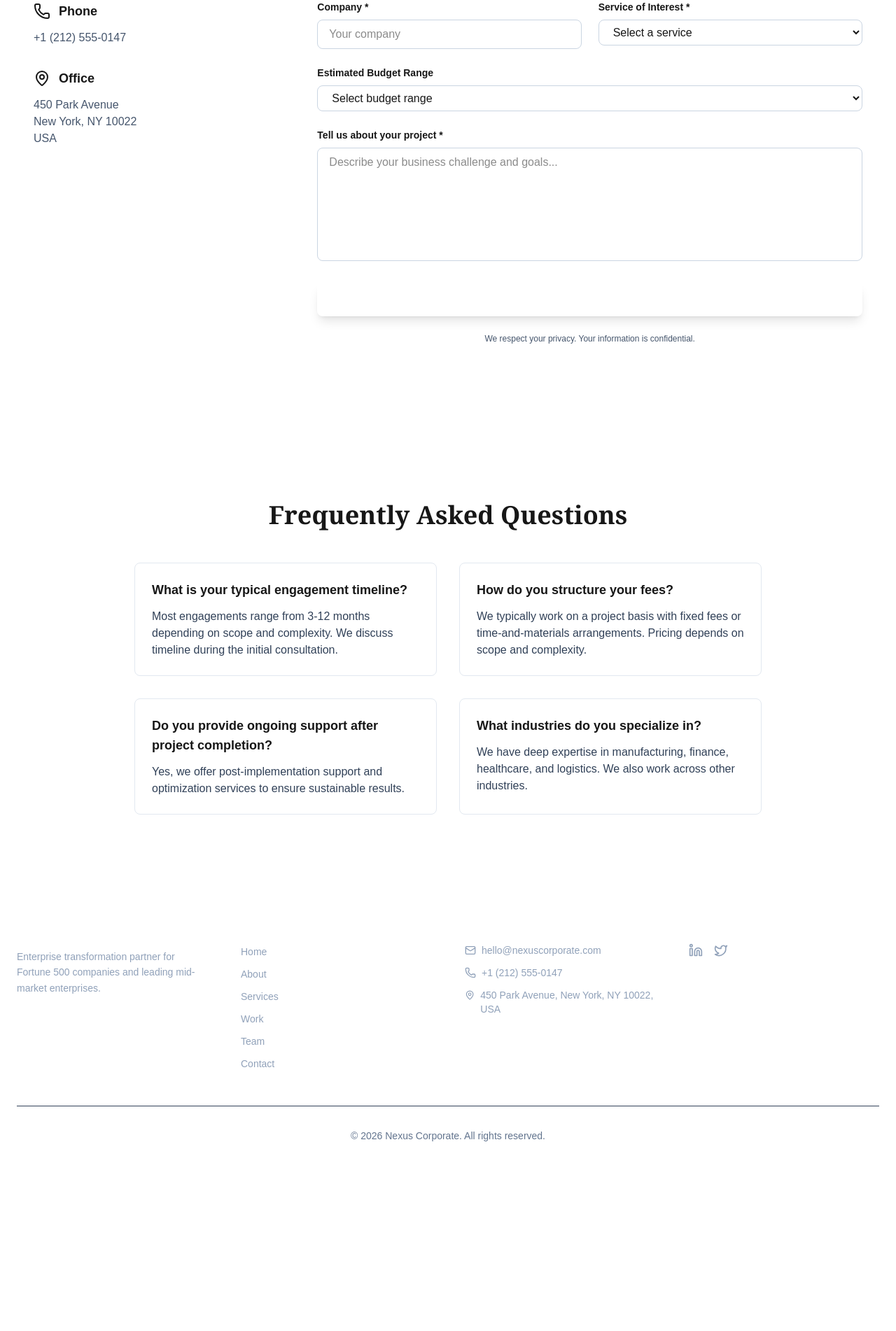
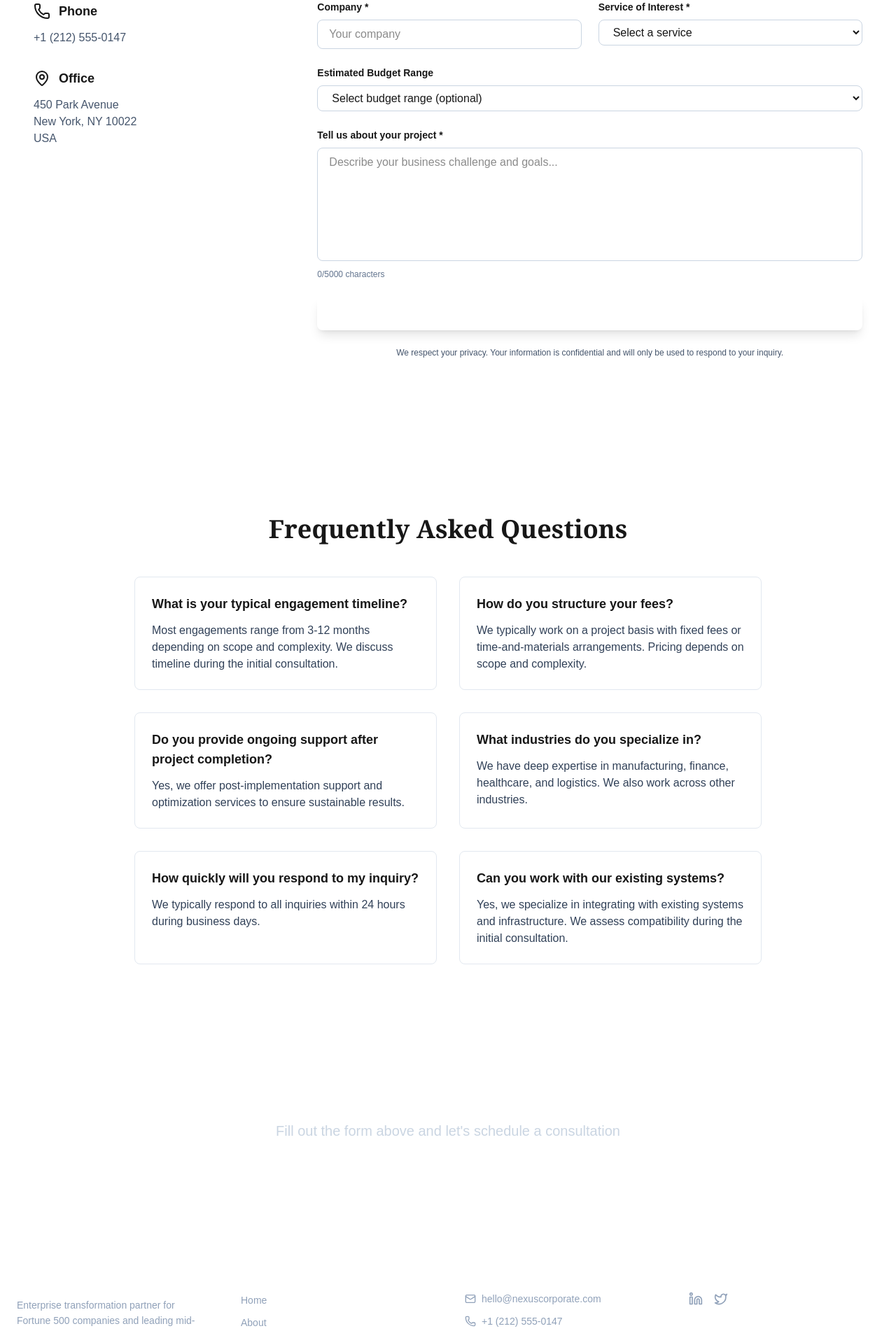
Before and after one commit to primyst/nexus, a Next.js app in the folder my-app/: page /contact in a window 1280 px wide. Shown: the part 500-2402 px from the top of the page at 70% size. Before the commit the page ends 2197 px from the top, so only its background shows below. Built offline with nearby package versions, Linux system fonts and the light colour scheme.

Commit message:
Update page.tsx

```diff
--- a/my-app/app/contact/page.tsx
+++ b/my-app/app/contact/page.tsx
@@ -1,7 +1,7 @@
 'use client';
 import { useState } from 'react';
 import Link from 'next/link';
-import { Mail, Phone, MapPin, CheckCircle } from 'lucide-react';
+import { Mail, Phone, MapPin, CheckCircle, AlertCircle } from 'lucide-react';
 
 export default function ContactPage() {
   const [formData, setFormData] = useState({
@@ -14,16 +14,19 @@ export default function ContactPage() {
   });
 
   const [submitted, setSubmitted] = useState(false);
+  const [error, setError] = useState('');
   const [loading, setLoading] = useState(false);
 
   const handleChange = (e: React.ChangeEvent<HTMLInputElement | HTMLTextAreaElement | HTMLSelectElement>) => {
     const { name, value } = e.target;
     setFormData((prev) => ({ ...prev, [name]: value }));
+    setError(''); // Clear error when user starts typing
   };
 
   const handleSubmit = async (e: React.FormEvent) => {
     e.preventDefault();
     setLoading(true);
+    setError('');
 
     try {
       const response = await fetch('/api/contact', {
@@ -32,13 +35,20 @@ export default function ContactPage() {
         body: JSON.stringify(formData),
       });
 
+      const data = await response.json();
+
       if (response.ok) {
         setSubmitted(true);
         setFormData({ name: '', email: '', company: '', service: '', budget: '', message: '' });
+
+        // Hide success message after 5 seconds
         setTimeout(() => setSubmitted(false), 5000);
+      } else {
+        setError(data.error || 'An error occurred. Please try again.');
       }
-    } catch (error) {
-      console.error('Error submitting form:', error);
+    } catch (err) {
+      console.error('Error submitting form:', err);
+      setError('Network error. Please check your connection and try again.');
     } finally {
       setLoading(false);
     }
@@ -110,15 +120,29 @@ export default function ContactPage() {
             {/* Contact Form */}
             <div className="md:col-span-2">
               {submitted ? (
-                <div className="bg-green-50 border-2 border-green-200 rounded-lg p-8 text-center">
+                <div className="bg-green-50 border-2 border-green-200 rounded-lg p-8 text-center animate-fade-in">
                   <CheckCircle className="text-green-600 mx-auto mb-4" size={48} />
                   <h3 className="text-2xl font-bold text-green-900 mb-2">Thank You!</h3>
-                  <p className="text-green-700">
+                  <p className="text-green-700 mb-4">
                     We've received your inquiry and will get back to you within 24 hours.
+                  </p>
+                  <p className="text-sm text-green-600">
+                    Check your email for confirmation.
                   </p>
                 </div>
               ) : (
                 <form onSubmit={handleSubmit} className="space-y-6">
+                  {/* Error Message */}
+                  {error && (
+                    <div className="bg-red-50 border-2 border-red-200 rounded-lg p-4 flex items-start gap-3">
+                      <AlertCircle className="text-red-600 flex-shrink-0 mt-0.5" size={20} />
+                      <div>
+                        <p className="text-red-900 font-semibold">Error</p>
+                        <p className="text-red-700 text-sm">{error}</p>
+                      </div>
+                    </div>
+                  )}
+
                   <div className="grid md:grid-cols-2 gap-6">
                     <div>
                       <label className="block text-sm font-semibold text-brand-dark mb-2">
@@ -130,7 +154,9 @@ export default function ContactPage() {
                         value={formData.name}
                         onChange={handleChange}
                         required
-                        className="w-full px-4 py-2 border border-slate-300 rounded-lg focus:outline-none focus:border-brand-accent"
+                        minLength={2}
+                        maxLength={100}
+                        className="w-full px-4 py-2 border border-slate-300 rounded-lg focus:outline-none focus:border-brand-accent focus:ring-2 focus:ring-brand-accent/20 transition-all"
                         placeholder="Your name"
                       />
                     </div>
@@ -144,7 +170,7 @@ export default function ContactPage() {
                         value={formData.email}
                         onChange={handleChange}
                         required
-                        className="w-full px-4 py-2 border border-slate-300 rounded-lg focus:outline-none focus:border-brand-accent"
+                        className="w-full px-4 py-2 border border-slate-300 rounded-lg focus:outline-none focus:border-brand-accent focus:ring-2 focus:ring-brand-accent/20 transition-all"
                         placeholder="your@email.com"
                       />
                     </div>
@@ -161,7 +187,9 @@ export default function ContactPage() {
                         value={formData.company}
                         onChange={handleChange}
                         required
-                        className="w-full px-4 py-2 border border-slate-300 rounded-lg focus:outline-none focus:border-brand-accent"
+                        minLength={2}
+                        maxLength={100}
+                        className="w-full px-4 py-2 border border-slate-300 rounded-lg focus:outline-none focus:border-brand-accent focus:ring-2 focus:ring-brand-accent/20 transition-all"
                         placeholder="Your company"
                       />
                     </div>
@@ -174,7 +202,7 @@ export default function ContactPage() {
                         value={formData.service}
                         onChange={handleChange}
                         required
-                        className="w-full px-4 py-2 border border-slate-300 rounded-lg focus:outline-none focus:border-brand-accent"
+                        className="w-full px-4 py-2 border border-slate-300 rounded-lg focus:outline-none focus:border-brand-accent focus:ring-2 focus:ring-brand-accent/20 transition-all"
                       >
                         <option value="">Select a service</option>
                         <option value="supply-chain">Supply Chain Optimization</option>
@@ -194,9 +222,9 @@ export default function ContactPage() {
                       name="budget"
                       value={formData.budget}
                       onChange={handleChange}
-                      className="w-full px-4 py-2 border border-slate-300 rounded-lg focus:outline-none focus:border-brand-accent"
+                      className="w-full px-4 py-2 border border-slate-300 rounded-lg focus:outline-none focus:border-brand-accent focus:ring-2 focus:ring-brand-accent/20 transition-all"
                     >
-                      <option value="">Select budget range</option>
+                      <option value="">Select budget range (optional)</option>
                       <option value="250k-500k">$250K - $500K</option>
                       <option value="500k-1m">$500K - $1M</option>
                       <option value="1m-2m">$1M - $2M</option>
@@ -213,22 +241,34 @@ export default function ContactPage() {
                       value={formData.message}
                       onChange={handleChange}
                       required
+                      minLength={10}
+                      maxLength={5000}
                       rows={6}
-                      className="w-full px-4 py-2 border border-slate-300 rounded-lg focus:outline-none focus:border-brand-accent resize-none"
+                      className="w-full px-4 py-2 border border-slate-300 rounded-lg focus:outline-none focus:border-brand-accent focus:ring-2 focus:ring-brand-accent/20 transition-all resize-none"
                       placeholder="Describe your business challenge and goals..."
                     />
+                    <p className="text-xs text-slate-500 mt-1">
+                      {formData.message.length}/5000 characters
+                    </p>
                   </div>
 
                   <button
                     type="submit"
                     disabled={loading}
-                    className="w-full bg-brand-accent text-white px-8 py-3 rounded-lg font-semibold hover:bg-brand-blue transition-all duration-300 shadow-lg hover:shadow-xl disabled:opacity-50 disabled:cursor-not-allowed"
+                    className="w-full bg-brand-accent text-white px-8 py-3 rounded-lg font-semibold hover:bg-brand-blue transition-all duration-300 shadow-lg hover:shadow-xl disabled:opacity-50 disabled:cursor-not-allowed disabled:hover:bg-brand-accent"
                   >
-                    {loading ? 'Sending...' : 'Send Inquiry'}
+                    {loading ? (
+                      <span className="flex items-center justify-center gap-2">
+                        <span className="w-4 h-4 border-2 border-white border-t-transparent rounded-full animate-spin" />
+                        Sending...
+                      </span>
+                    ) : (
+                      'Send Inquiry'
+                    )}
                   </button>
 
                   <p className="text-xs text-slate-600 text-center">
-                    We respect your privacy. Your information is confidential.
+                    We respect your privacy. Your information is confidential and will only be used to respond to your inquiry.
                   </p>
                 </form>
               )}
@@ -262,8 +302,16 @@ export default function ContactPage() {
                 q: 'What industries do you specialize in?',
                 a: 'We have deep expertise in manufacturing, finance, healthcare, and logistics. We also work across other industries.',
               },
+              {
+                q: 'How quickly will you respond to my inquiry?',
+                a: 'We typically respond to all inquiries within 24 hours during business days.',
+              },
+              {
+                q: 'Can you work with our existing systems?',
+                a: 'Yes, we specialize in integrating with existing systems and infrastructure. We assess compatibility during the initial consultation.',
+              },
             ].map((item, idx) => (
-              <div key={idx} className="bg-white rounded-lg p-6 border border-slate-200">
+              <div key={idx} className="bg-white rounded-lg p-6 border border-slate-200 hover:border-brand-accent transition-all duration-300">
                 <h3 className="text-lg font-bold text-brand-dark mb-3">{item.q}</h3>
                 <p className="text-slate-700">{item.a}</p>
               </div>
@@ -271,6 +319,18 @@ export default function ContactPage() {
           </div>
         </div>
       </section>
+
+      {/* CTA */}
+      <section className="py-20 px-6 md:px-12 bg-brand-dark">
+        <div className="max-w-7xl mx-auto text-center">
+          <h2 className="text-4xl font-bold text-white mb-6 font-serif">
+            Ready to Get Started?
+          </h2>
+          <p className="text-xl text-slate-300 mb-8 max-w-2xl mx-auto">
+            Fill out the form above and let's schedule a consultation
+          </p>
+        </div>
+      </section>
     </main>
   );
 }
```
